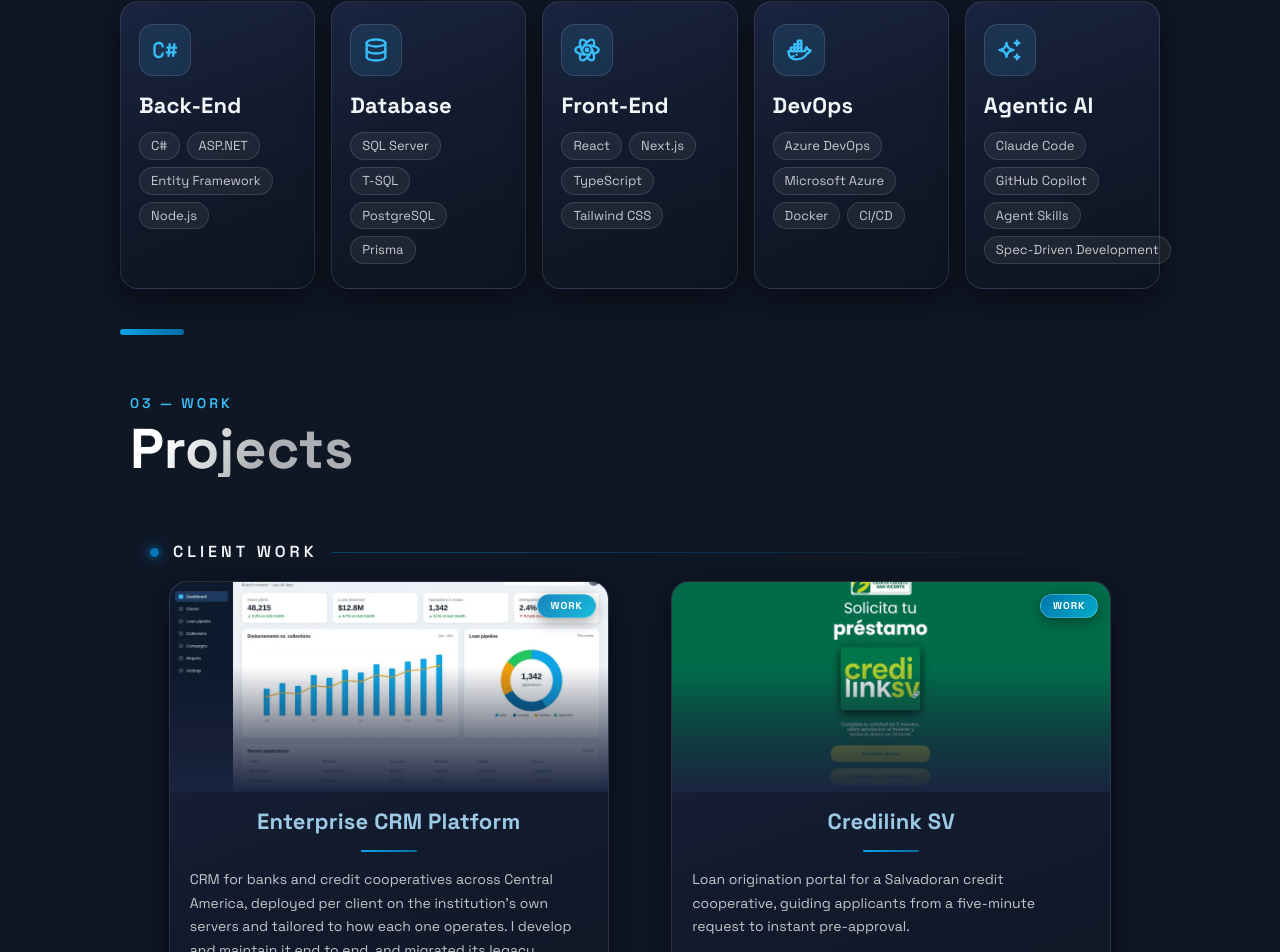
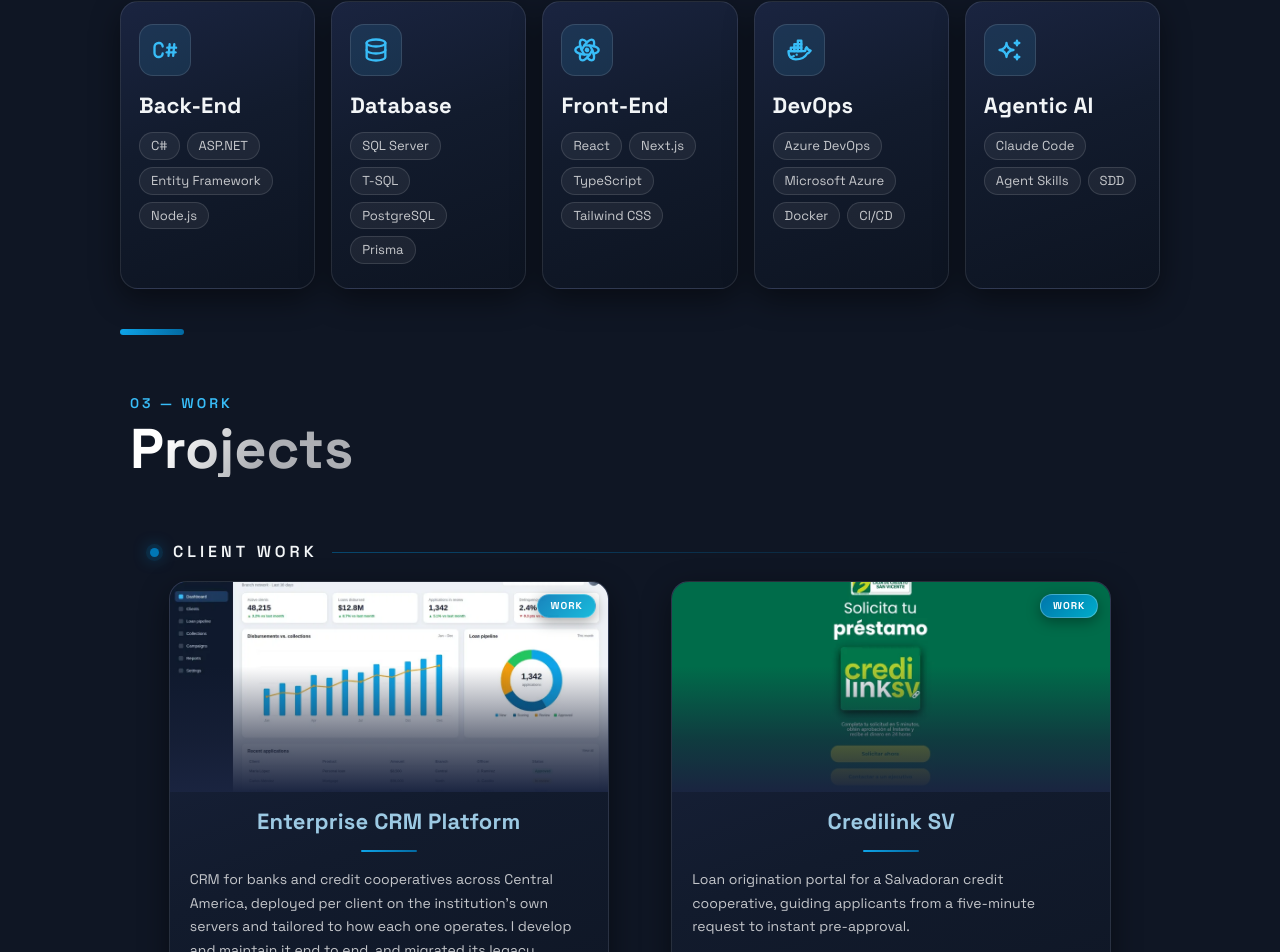
Before and after one commit to WernerOvalle/PortfolioWerner, a Next.js app: page / in a window 1280 px wide. Shown: the part 1736-2688 px from the top of the page. Built offline with nearby package versions, Linux system fonts and the light colour scheme.

Commit message:
Shorten SDD chip with tooltip and drop GitHub Copilot
Co-Authored-By: Claude Opus 5.5 <noreply@anthropic.com>
Claude-Session: https://claude.ai/code/session_01Dz7mJxE1ovwMAyqEV7rsgG

```diff
--- a/src/components/Technologies/Technologies.js
+++ b/src/components/Technologies/Technologies.js
@@ -26,8 +26,13 @@ const stack = [
   { title: "Database", Icon: TbDatabase, items: ["SQL Server", "T-SQL", "PostgreSQL", "Prisma"] },
   { title: "Front-End", Icon: TbBrandReact, items: ["React", "Next.js", "TypeScript", "Tailwind CSS"] },
   { title: "DevOps", Icon: TbBrandDocker, items: ["Azure DevOps", "Microsoft Azure", "Docker", "CI/CD"] },
-  { title: "Agentic AI", Icon: TbSparkles, items: ["Claude Code", "GitHub Copilot", "Agent Skills", "Spec-Driven Development"] },
+  { title: "Agentic AI", Icon: TbSparkles, items: ["Claude Code", "Agent Skills", "SDD"] },
 ];
+
+// full names for abbreviated chips, shown as a tooltip
+const chipTitles = {
+  SDD: "Spec-Driven Development",
+};
 
 // Cards reveal one after another, then each card's chips pop in one by one.
 // Hover is a plain object (not a variant label) so the cards keep inheriting
@@ -79,7 +84,7 @@ const Technologies = () => (
             <ListTitle>{title}</ListTitle>
             <ListParagraph>
               {items.map((item, j) => (
-                <Chip key={item} custom={{ card: i, chip: j }} variants={chipVariants}>
+                <Chip key={item} custom={{ card: i, chip: j }} variants={chipVariants} title={chipTitles[item]}>
                   {item}
                 </Chip>
               ))}
```
